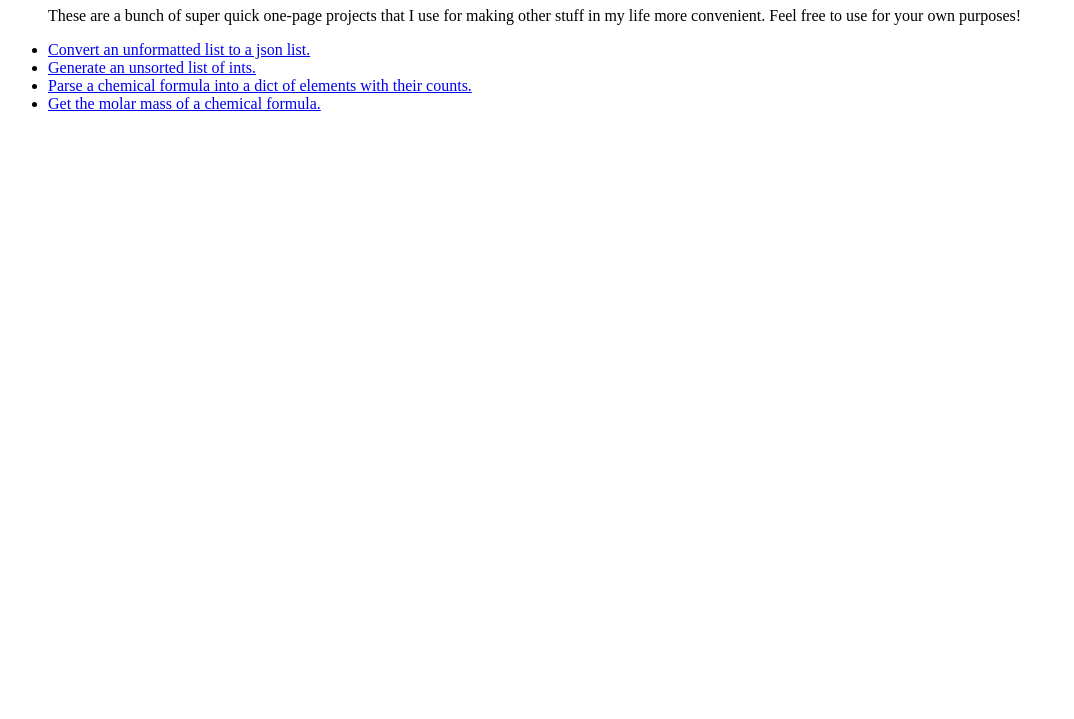
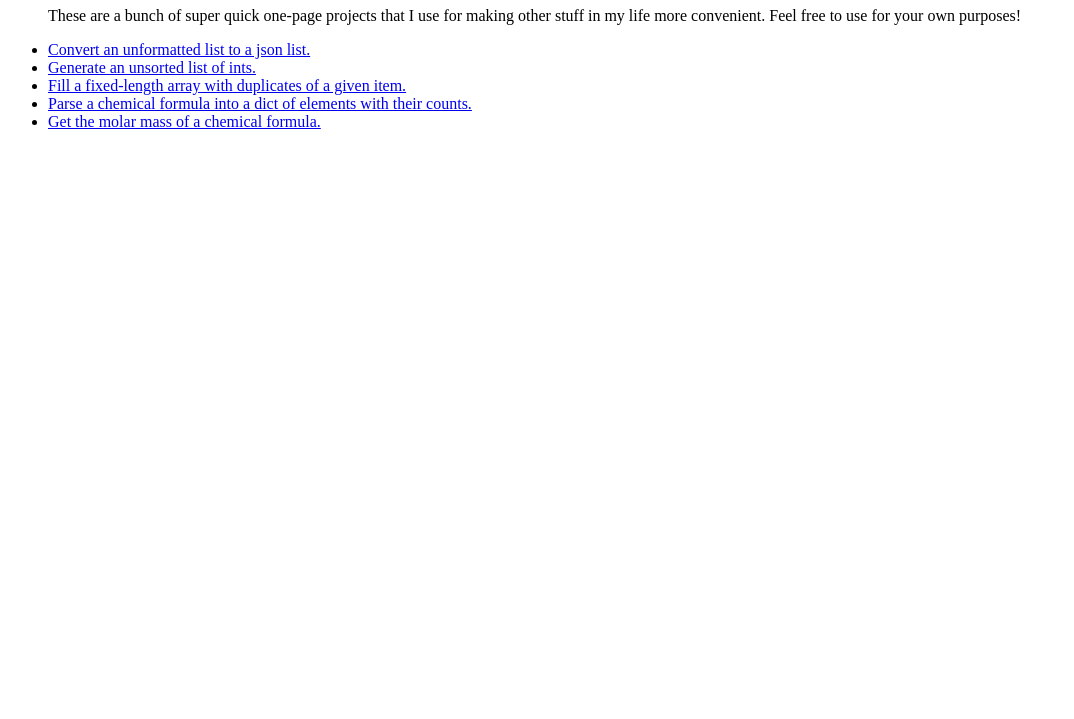
Before and after one commit to lucinder/Oneshots, a plain HTML site: page index.html in a window 1280 px wide. Shown: the part 81-800 px from the top of the page, without its empty margins (0-1074 px from the left). Drawn offline with Linux system fonts and the light colour scheme.

Commit message:
add fixed length filler.html

```diff
--- a/index.html
+++ b/index.html
@@ -7,6 +7,7 @@
             <ul>
                 <li><a href="listconvert.html">Convert an unformatted list to a json list.</a></li>
                 <li><a href="unsortedgen.html">Generate an unsorted list of ints.</a></li>
+                <li><a href="fixedlengthfiller.html">Fill a fixed-length array with duplicates of a given item.</a></li>
                 <li><a href="chemparser.html">Parse a chemical formula into a dict of elements with their counts.</a></li>
                 <li><a href="molarmass.html">Get the molar mass of a chemical formula.</a></li>
             </ul>
```
